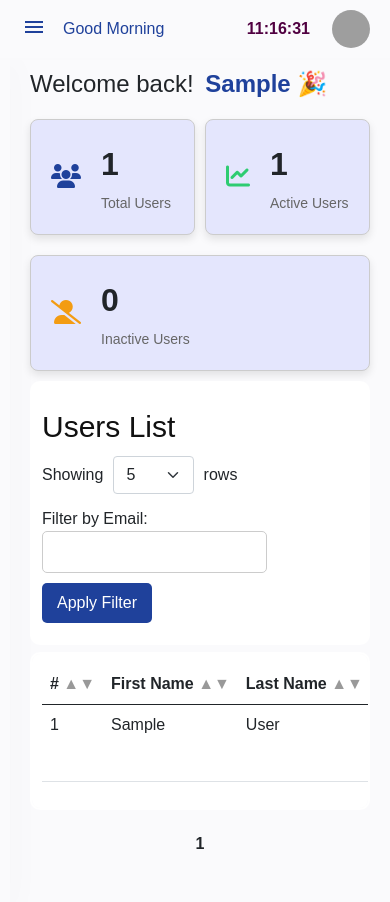
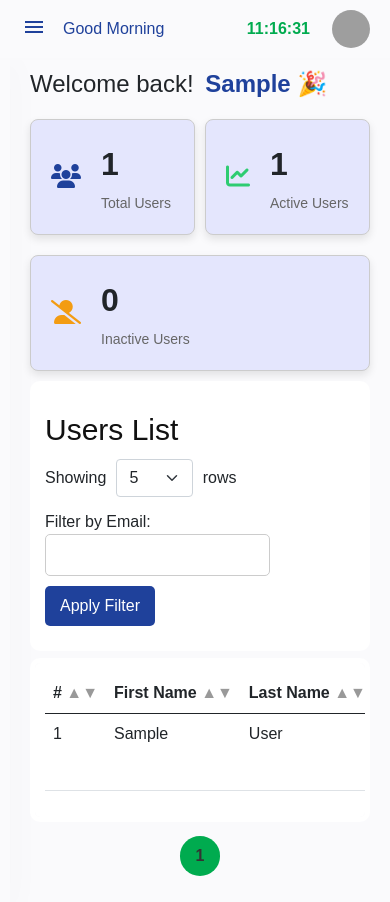
Before and after one commit to epythonlab/mems, a Flask app: page /users in a window 390 px wide. Run offline with Flask 3, Linux system fonts and the light colour scheme; the visitor is signed in with stand-in values (Sample User, id 1); data comes from the database, SQL or seed files in the repository; parts of the project's set-up code (start-up, migrations or seed data) failed here and were passed over; grey boxes are pictures that could not be loaded.

Commit message:
updated user dashboard

```diff
--- a/app/static/css/style.css
+++ b/app/static/css/style.css
@@ -406,7 +406,7 @@ body {
   object-fit: cover;
 }
 .clock{
-  color: #500041;
+  color: #00AB4F;
   font-size: 16px;
   font-weight: bold;
 }
@@ -493,7 +493,7 @@ body {
 /* user settings css end */
 /* custom card */
 .custom-card-border {
-  border        : 2px solid #fff; /* Border color is blue */
+  border        : 5px solid #fff; /* Border color is blue */
   border-radius: 10px; /* Rounded corners */
   padding       : 10px;
   margin-bottom: 2%;
@@ -766,17 +766,17 @@ body {
 }
 
 #progressbar .active {
-  color: #00AB4F
+  color: #500041
 }
 
 #progressbar li.active:before,
 #progressbar li.active:after {
-  background: #00AB4F
+  background: #500041
 }
 
 #heading {
   text-transform: uppercase;
-  color         : #00AB4F;
+  color         : #500041;
   font-weight   : bold
 }
 
@@ -908,50 +908,52 @@ body {
 }
 
 /* css styles for pagination */
+/* Pagination styles */
 .pagination {
+  list-style: none;
   display: flex;
   justify-content: center;
   align-items: center;
+  padding: 10px;
+  margin-top: 0;
+
 }
 
 .pagination a {
-  padding: 8px 12px;
-  margin: 0 4px;
-  border: 1px solid #ccc;
-  border-radius: 4px;
+  display: inline-block;
+  padding: 8px 16px;
+  border-radius: 50%;
   text-decoration: none;
-  color: #333;
-  transition: background-color 0.3s ease, color 0.3s ease, border-color 0.3s ease;
+  color: #1F419B;
+  font-size: 16px;
+  font-weight: bold;
 }
 
-
-.pagination a.current {
-  background-color: #1F419B;
+/* Style for active page */
+.pagination strong {
+  background-color: #333;
   color: #fff;
-  border-color: #1F419B;
 }
 
+/* Style for active page */
+.pagination .current{
+  background-color: #00AB4F;
+  color: #333;
+  border-radius: 50%;
+
+}
+/* Hover effect for non-selected page numbers */
 .pagination a:hover {
-  background-color: #1F419B;
-  color: #fff;
-  border-color: #1F419B;
+  background-color: #E4E6FD;
 }
-.pagination a.current:hover {
-  background-color: #1F419B;
-  border-color: #1F419B;
+.pagination a:not(.current):hover {
+  background-color: #f0f0f0;
 }
-
-.pagination a.disabled {
-  pointer-events:none;
-  opacity: 0.5;
-}
-
 
 @media screen and (max-width: 768px) {
   .pagination {
     flex-direction: row;
     align-items: center;
-    padding-top: 16px;
   }
 }
 
--- a/app/templates/users/users.html
+++ b/app/templates/users/users.html
@@ -39,11 +39,9 @@
                     </form>
                     <!-- Add more filter inputs as needed -->
                 </div>
-
-
             </div>
 
-            <div class="card custom-card-border table-responsive">
+            <div class="card custom-card-border table-responsive mb-1">
                 <table id="user-table" class="table table-hover">
                     <thead>
                         <tr>
@@ -113,30 +111,29 @@
                         {% endfor %}
                     </tbody>
                 </table>
-
-            </div>
+            </div> <!-- end of table responsive div-->
 
             <!--start Pagination -->
             <!-- Pagination links -->
             <div class="pagination mb-3">
                 {% if users.has_prev %}
-        <a href="{{ url_for('user_bp.users', page=users.prev_num) }}" class="current">&laquo;</a>
+                <a href="{{ url_for('user_bp.users', page=users.prev_num) }}">&laquo;</a>
                 {% endif %}
 
                 {% for num in users.iter_pages(left_edge=1, right_edge=1, left_current=2, right_current=2) %}
                     {% if num %}
                         {% if users.page == num %}
-            <strong>{{ num }}</strong>
+                            <a href="{{ url_for('user_bp.users', page=num) }}" class="current">{{ num }}</a>
                         {% else %}
-            <a href="{{ url_for('user_bp.users', page=num) }}" class="current">{{ num }}</a>
+                            <a href="{{ url_for('user_bp.users', page=num) }}">{{ num }}</a>
                         {% endif %}
                     {% else %}
-                ...
+                        <span class="ellipsis">...</span>
                     {% endif %}
                 {% endfor %}
 
                 {% if users.has_next %}
-            <a href="{{ url_for('user_bp.users', page=users.next_num) }}" class="next">&raquo;</a>
+                    <a href="{{ url_for('user_bp.users', page=users.next_num) }}">&raquo;</a>
                 {% endif %}
             </div>
         </div>
```
Also changed, not shown: app/static/js/table.js (line endings or trailing spaces), 1 other file. Lines whose indentation alone changed are shown as unchanged.
